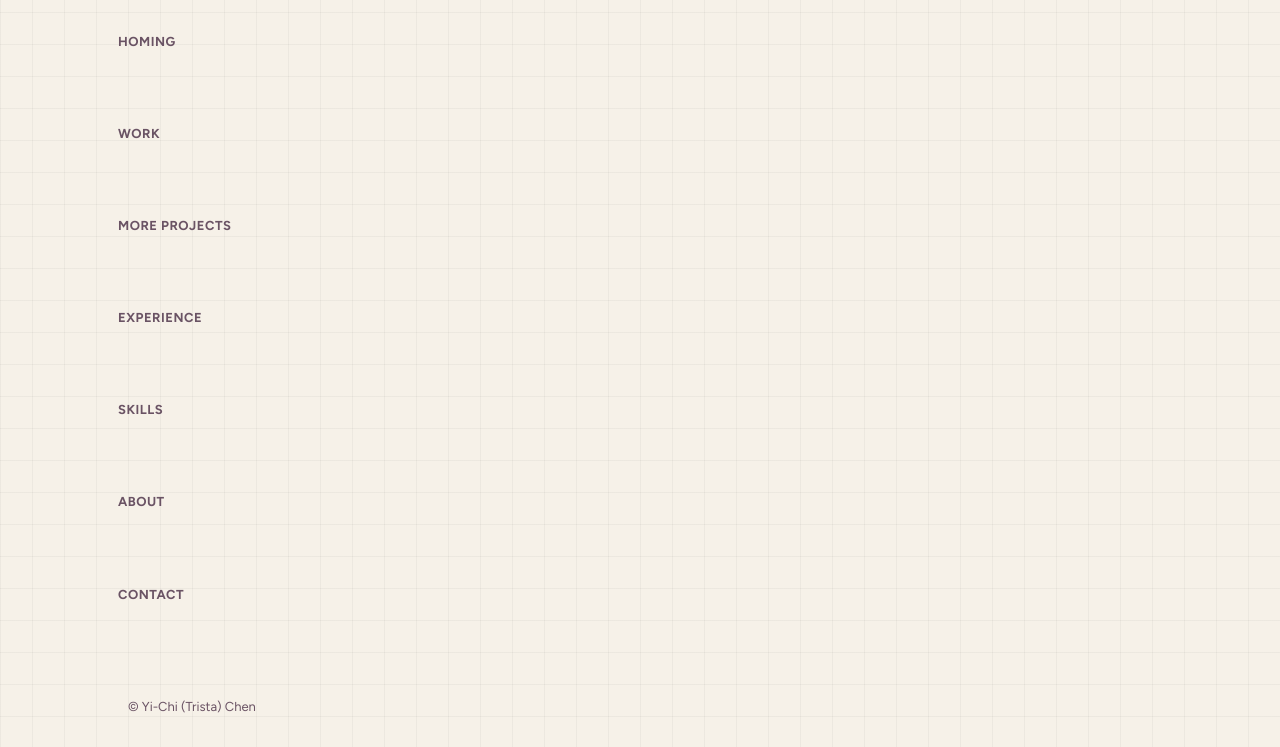
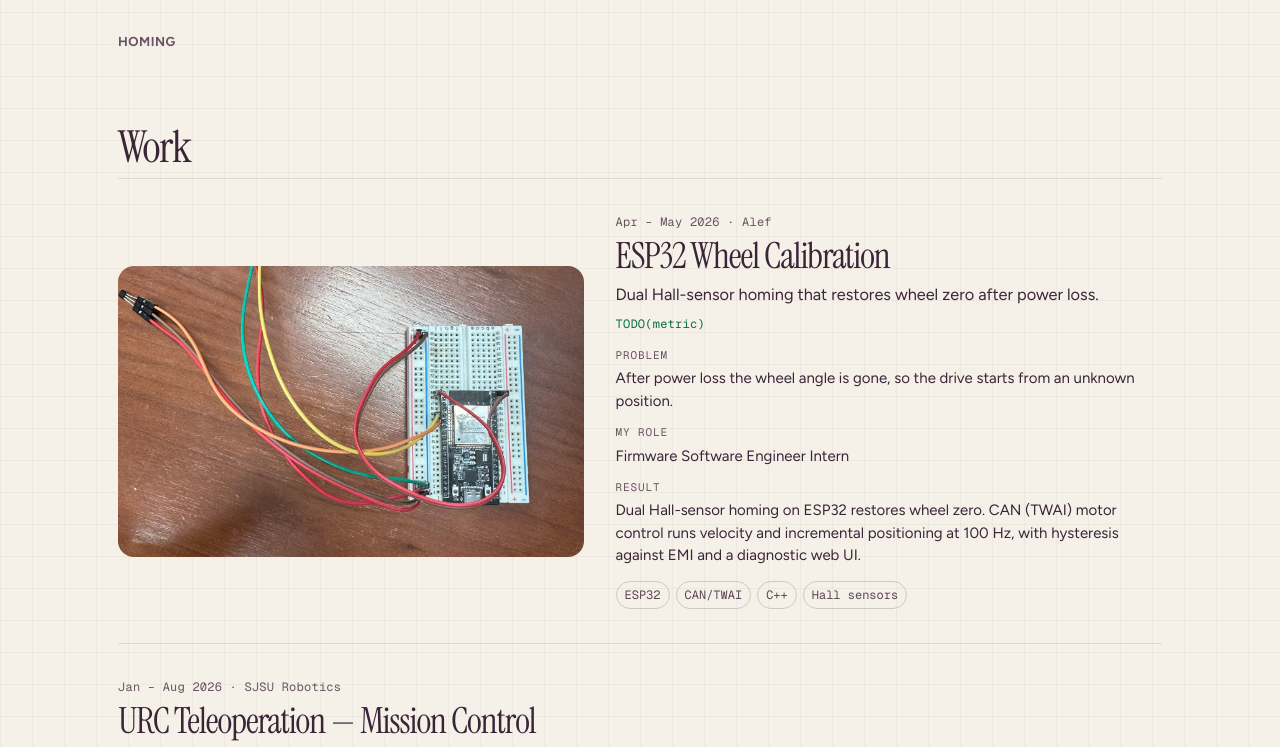
Before and after one commit to trista-chen-29/trista-portfolio, a Next.js app: page / in a window 1280 px wide. Shown: the part 500-1247 px from the top of the page. Built offline with nearby package versions, Linux system fonts and the light colour scheme.

Commit message:
Render featured case studies and a compact more-projects list.
Cards come from the project data, drop the Shipped badge, and leave TODO(metric) where a number is not already on the record.

Co-authored-by: trista.chen <trista.chen@sjsu.edu>

```diff
--- a/src/app/globals.css
+++ b/src/app/globals.css
@@ -1003,6 +1003,128 @@ a.tl-logo { transition: transform 200ms var(--ease); }
   .scope-trace { height: 96px; }
   .position { font-size: 1.2rem; }
 }
+.section-title {
+  font-family: var(--serif);
+  font-size: clamp(2rem, 4vw, 2.75rem);
+  font-weight: 400;
+  letter-spacing: -0.03em;
+  line-height: 1.05;
+  margin-bottom: 8px;
+}
+.case {
+  display: grid;
+  gap: 16px;
+  padding: 22px 0 28px;
+  border-top: 1px solid var(--border);
+  scroll-margin-top: calc(var(--nav-h) + 16px);
+}
+.case-media {
+  position: relative;
+  aspect-ratio: 16 / 10;
+  border-radius: 16px;
+  overflow: hidden;
+  background: var(--surface2);
+}
+.case-kicker, .metric, .todo, .more-tags, .mono-count {
+  font-family: var(--mono);
+  font-size: 12px;
+  letter-spacing: 0.02em;
+}
+.case-kicker { color: var(--text3); }
+.case h3 {
+  font-family: var(--serif);
+  font-size: clamp(1.7rem, 3vw, 2.25rem);
+  font-weight: 400;
+  letter-spacing: -0.03em;
+  line-height: 1.1;
+  margin: 4px 0 8px;
+}
+.case-result { font-size: 1.02rem; line-height: 1.45; }
+.metric, .todo { color: var(--accent); margin-top: 8px; }
+.case-facts { display: grid; gap: 12px; margin-top: 14px; }
+.case-facts dt {
+  font-family: var(--mono);
+  font-size: 11px;
+  letter-spacing: 0.08em;
+  text-transform: uppercase;
+  color: var(--text3);
+}
+.case-facts dd { margin: 3px 0 0; font-size: 15px; line-height: 1.5; }
+.tag-row {
+  display: flex;
+  flex-wrap: wrap;
+  gap: 6px;
+  margin: 14px 0 0;
+  padding: 0;
+  list-style: none;
+}
+.tag-row li {
+  font-family: var(--mono);
+  font-size: 12px;
+  padding: 4px 8px;
+  border-radius: 999px;
+  border: 1px solid var(--border2);
+  color: var(--text2);
+}
+.case-links { margin-top: 14px; }
+.text-link { color: var(--link); font-weight: 680; text-underline-offset: 3px; }
+.more-section { margin-top: 12px; }
+.more-toggle {
+  width: 100%;
+  min-height: 56px;
+  display: flex;
+  align-items: center;
+  justify-content: space-between;
+  gap: 12px;
+  padding: 8px 0;
+  background: transparent;
+  border: 0;
+  border-top: 1px solid var(--border);
+  border-bottom: 1px solid var(--border);
+  color: inherit;
+  font-family: var(--serif);
+  font-size: clamp(1.7rem, 3vw, 2.2rem);
+  cursor: pointer;
+  text-align: left;
+}
+.mono-count { color: var(--text3); }
+.more-list { list-style: none; padding: 0; margin: 4px 0 0; }
+.more-list li {
+  display: grid;
+  gap: 6px;
+  padding: 14px 0;
+  border-bottom: 1px solid var(--border);
+}
+.more-title { font-weight: 700; letter-spacing: -0.02em; }
+.more-title a { color: inherit; text-underline-offset: 3px; }
+.more-line { color: var(--text2); font-size: 15px; line-height: 1.45; margin-top: 3px; }
+.more-tags { color: var(--text3); }
+.wip {
+  margin-left: 8px;
+  font-family: var(--mono);
+  font-size: 11px;
+  letter-spacing: 0.06em;
+  text-transform: uppercase;
+  color: var(--accent);
+}
+.more-empty { margin-top: 12px; color: var(--text2); }
+@media (min-width: 768px) {
+  .more-list li {
+    grid-template-columns: minmax(0, 1fr) minmax(180px, 34%);
+    gap: 24px;
+    align-items: start;
+  }
+  .more-tags { text-align: right; padding-top: 4px; }
+}
+@media (min-width: 900px) {
+  .case {
+    grid-template-columns: minmax(0, 0.92fr) minmax(0, 1.08fr);
+    gap: 32px;
+    align-items: center;
+    padding: 34px 0;
+  }
+  .case:nth-child(even) .case-media { order: 2; }
+}
 #work, #experience, #skills, #about, #contact, #demo, #more-projects, #top {
   scroll-margin-top: calc(var(--nav-h) + 16px);
 }
--- a/src/components/FeaturedProjects.jsx
+++ b/src/components/FeaturedProjects.jsx
@@ -1,7 +1,66 @@
+import Image from 'next/image';
+import { featuredProjects } from '@/data/projects';
+
 export default function FeaturedProjects() {
   return (
     <section className="section" id="work" aria-labelledby="work-heading">
-      <h2 id="work-heading" className="section-label">Work</h2>
+      <h2 id="work-heading" className="section-title">Work</h2>
+      <div className="case-list">
+        {featuredProjects.map((project) => {
+          const shot = project.shots[0];
+          return (
+            <article key={project.id} id={project.id} className="case">
+              {shot && (
+                <div className="case-media">
+                  <Image
+                    src={shot.src}
+                    alt={shot.alt || project.title}
+                    fill
+                    sizes="(min-width: 900px) 480px, 100vw"
+                    style={{ objectFit: 'cover', objectPosition: project.frame || 'center' }}
+                  />
+                </div>
+              )}
+              <div className="case-copy">
+                <p className="case-kicker">{project.period}</p>
+                <h3>{project.title}</h3>
+                <p className="case-result">{project.result}</p>
+                {project.metric ? (
+                  <p className="metric">{project.metric}</p>
+                ) : (
+                  <p className="todo">TODO(metric)</p>
+                )}
+                <dl className="case-facts">
+                  <div>
+                    <dt>Problem</dt>
+                    <dd>{project.problem}</dd>
+                  </div>
+                  <div>
+                    <dt>My role</dt>
+                    <dd>{project.role}</dd>
+                  </div>
+                  <div>
+                    <dt>Result</dt>
+                    <dd>{project.outcome}</dd>
+                  </div>
+                </dl>
+                <ul className="tag-row">
+                  {project.tags.slice(0, 5).map((tag) => (
+                    <li key={tag}>{tag}</li>
+                  ))}
+                </ul>
+                {project.href && (
+                  <p className="case-links">
+                    <a className="text-link" href={project.href} target="_blank" rel="noreferrer">
+                      Repository
+                    </a>
+                  </p>
+                )}
+              </div>
+            </article>
+          );
+        })}
+      </div>
     </section>
   );
 }
--- a/src/components/MoreProjects.jsx
+++ b/src/components/MoreProjects.jsx
@@ -1,7 +1,66 @@
+'use client';
+
+import { useMemo, useState } from 'react';
+import { moreProjects, projectFilters } from '@/data/projects';
+
 export default function MoreProjects() {
+  const [open, setOpen] = useState(false);
+  const [filter, setFilter] = useState('All');
+  const visible = useMemo(
+    () => moreProjects.filter((project) => filter === 'All' || project.category === filter),
+    [filter],
+  );
+
   return (
-    <section className="section" id="more-projects" aria-labelledby="more-heading">
-      <h2 id="more-heading" className="section-label">More projects</h2>
+    <section className="section more-section" id="more-projects" aria-labelledby="more-heading">
+      <h2 id="more-heading" className="sr-only">More projects</h2>
+      <button
+        type="button"
+        className="more-toggle"
+        aria-expanded={open}
+        aria-controls="more-project-list"
+        onClick={() => setOpen((value) => !value)}
+      >
+        <span>{open ? 'Hide projects' : 'More projects'}</span>
+        <span className="mono-count">{moreProjects.length}</span>
+      </button>
+      {open && (
+        <div id="more-project-list">
+          <div className="proj-filters" role="group" aria-label="Filter more projects">
+            {projectFilters.map((name) => (
+              <button
+                key={name}
+                type="button"
+                className={filter === name ? 'on' : ''}
+                aria-pressed={filter === name}
+                onClick={() => setFilter(name)}
+              >
+                {name}
+              </button>
+            ))}
+          </div>
+          {visible.length === 0 ? (
+            <p className="more-empty">Nothing in this filter.</p>
+          ) : (
+            <ul className="more-list">
+              {visible.map((project) => (
+                <li key={project.id}>
+                  <div>
+                    <p className="more-title">
+                      {project.href ? (
+                        <a href={project.href} target="_blank" rel="noreferrer">{project.title}</a>
+                      ) : project.title}
+                      {project.status === 'wip' ? <span className="wip">In progress</span> : null}
+                    </p>
+                    <p className="more-line">{project.result}</p>
+                  </div>
+                  <p className="more-tags">{project.tags.join(' · ')}</p>
+                </li>
+              ))}
+            </ul>
+          )}
+        </div>
+      )}
     </section>
   );
 }
```
